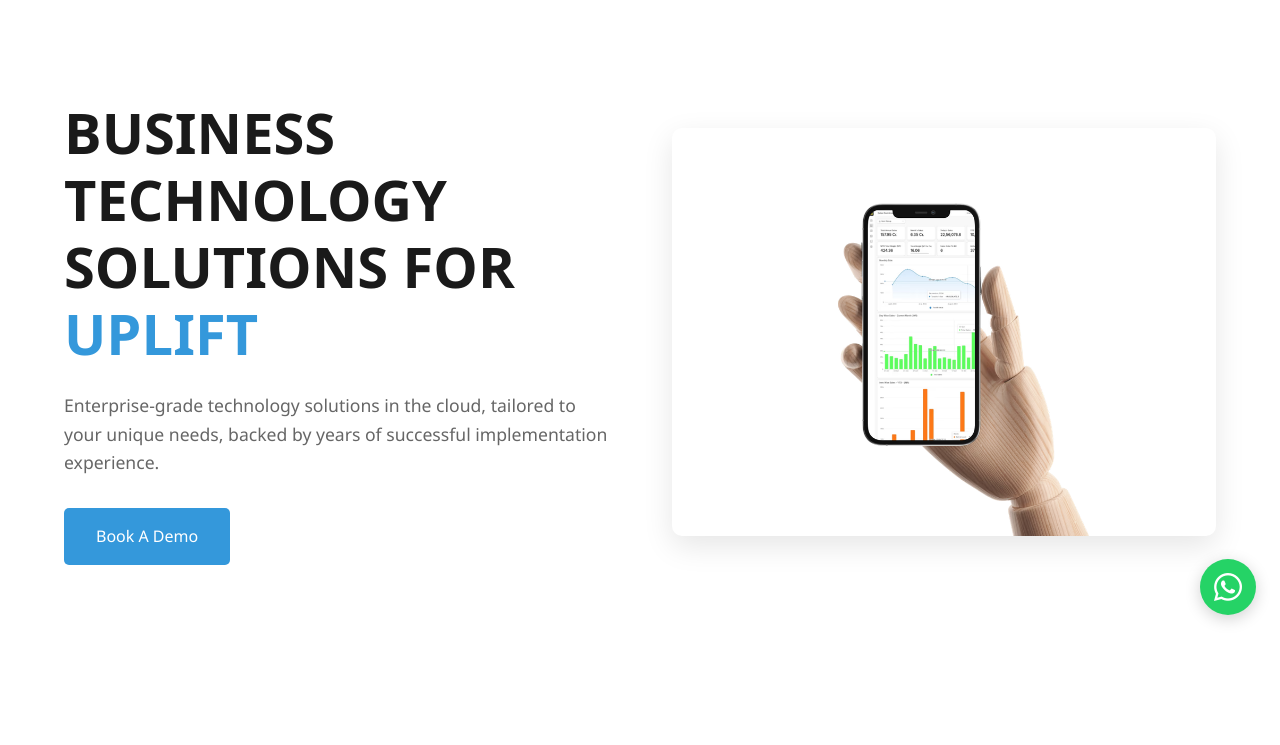
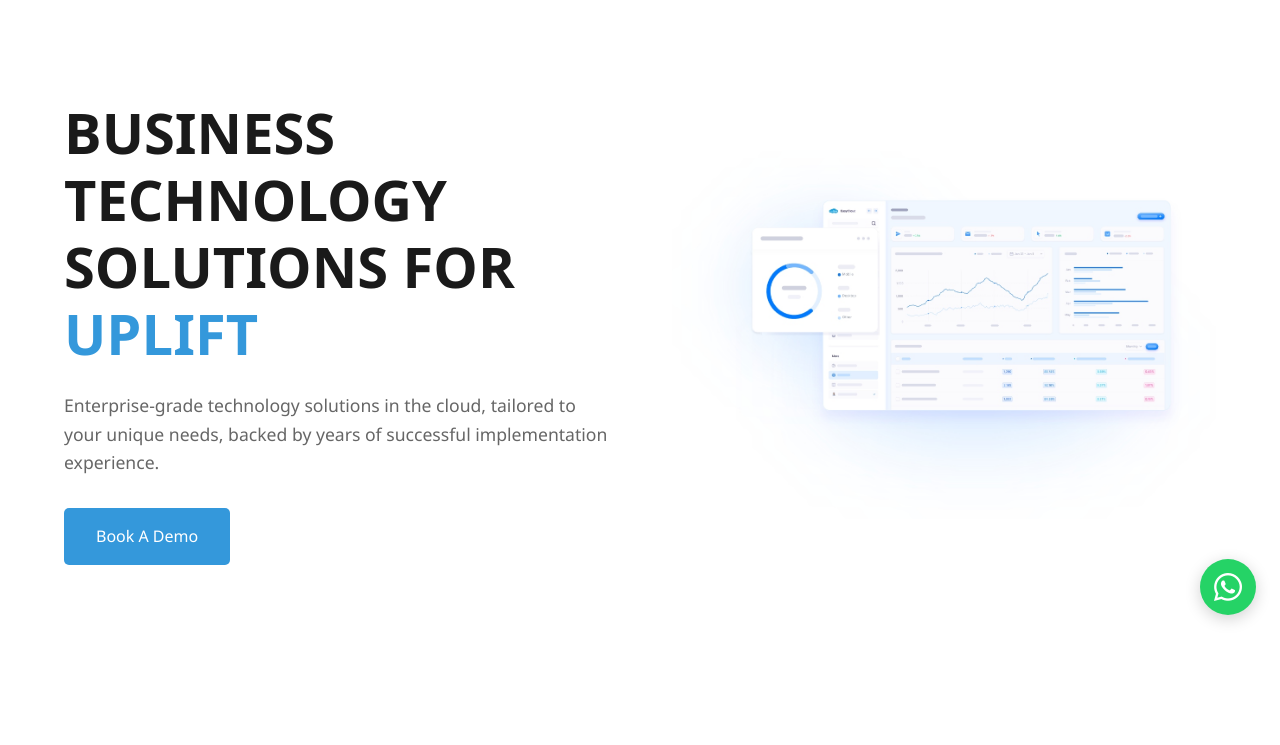
Before and after one commit to sumith1704/Easycloud-Website, a PHP site: page / in a window 1280 px wide. Shown: the part 161-906 px from the top of the page. Run offline with PHP 8.4, Linux system fonts and the light colour scheme; some libraries are stand-ins or nearby versions.

Commit message:
Index Hero image updated

```diff
--- a/index.php
+++ b/index.php
@@ -59,6 +59,7 @@
         border-radius: 10px;
         will-change: transform;
         transform: translateZ(0);
+        box-shadow: none !important;
     }
 
 /* Reset and Base Styles */
@@ -2694,7 +2695,7 @@ body {
                 </a>
             </div>
             <div class="hero-image">
-                <img src="images/dashboard_logo.avif" alt="Analytics Dashboard" class="main-image" fetchpriority="high" loading="eager">
+                <img src="images/ecs hero.jpeg" alt="Analytics Dashboard" class="main-image" fetchpriority="high" loading="eager">
 
             </div>
         </div>
--- a/meta_base.php
+++ b/meta_base.php
@@ -195,7 +195,7 @@
 
             </p>
             <img src="images/meta_base_image.avif" alt="Power BI"
-                style="width: 60vw; max-width: 900px; border-radius: 18px; box-shadow: 0 8px 32px rgba(0,0,0,0.10); margin: 2rem auto 0 auto; display: block;">
+                style="width: 60vw; max-width: 600px; border-radius: 18px; box-shadow: 0 8px 32px rgba(0,0,0,0.10); margin: 2rem auto 0 auto; display: block;">
         </div>
     </section>
 
```
Lines whose indentation alone changed are shown as unchanged.
